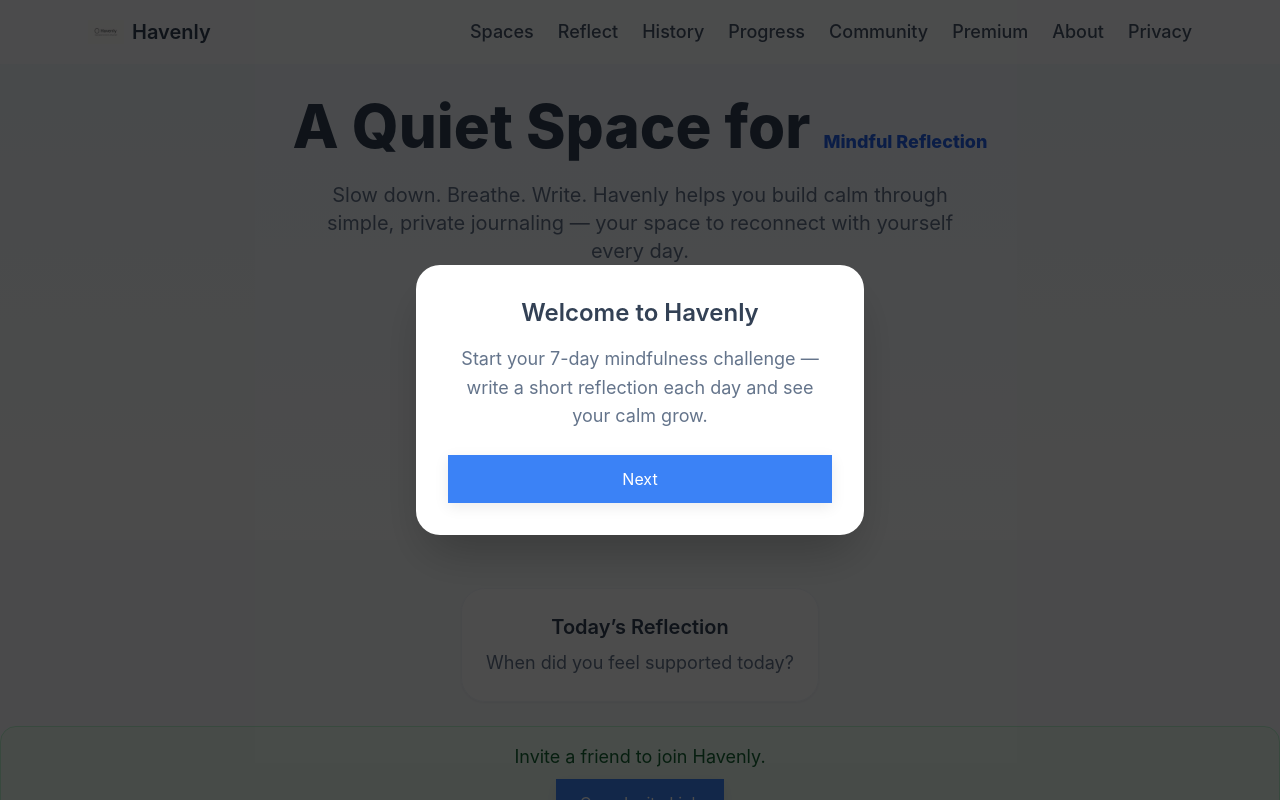
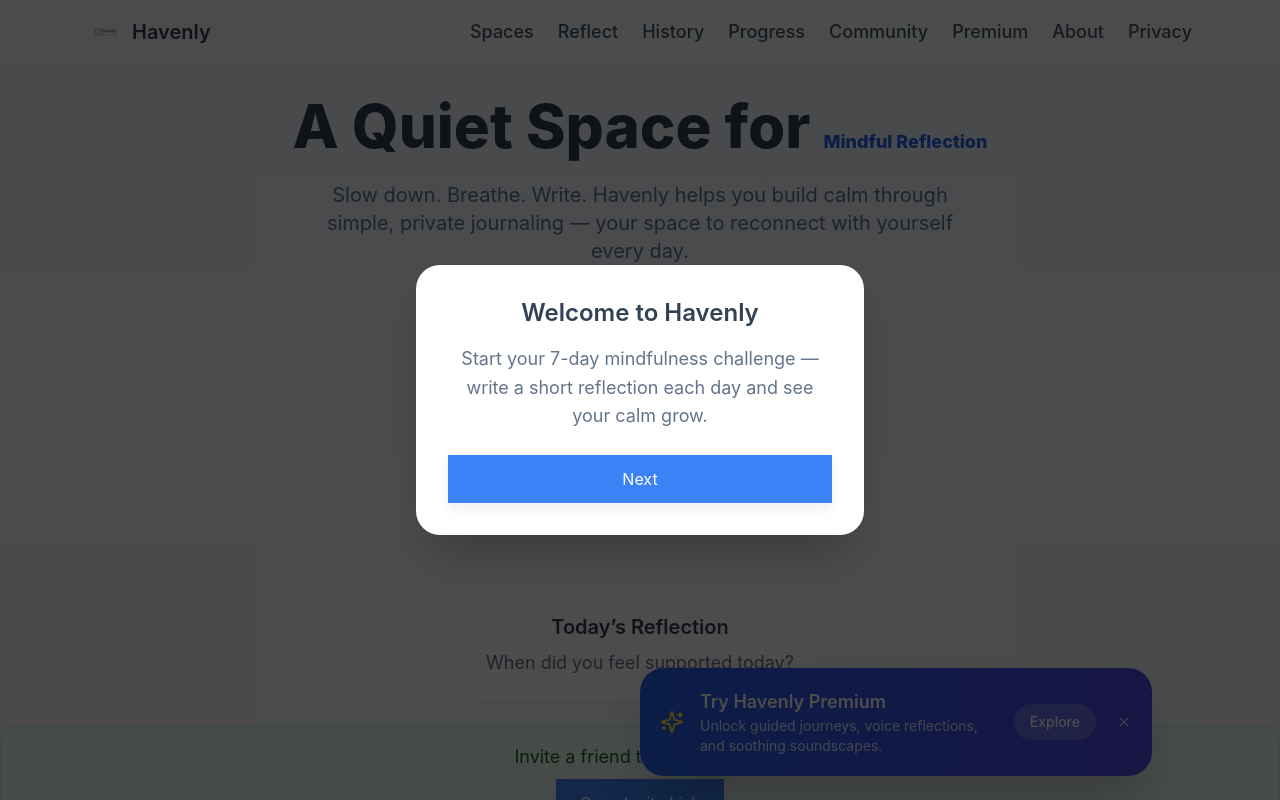
Before and after one commit to Khrboshi/havenly, a Next.js app: page / in a window 1280 px wide. Both pictures are taken after a click on the button "Close reminder". Shown: the top 800 px of the page. Built offline with nearby package versions, Linux system fonts and the light colour scheme.

Commit message:
Update PremiumNudge.jsx

```diff
--- a/components/PremiumNudge.jsx
+++ b/components/PremiumNudge.jsx
@@ -1,59 +1,61 @@
 "use client";
+
 import { useEffect, useState } from "react";
+import { motion, AnimatePresence } from "framer-motion";
 import Link from "next/link";
-import { motion } from "framer-motion";
+import { Sparkles, X } from "lucide-react";
 
 export default function PremiumNudge() {
-  const [show, setShow] = useState(false);
+  const [visible, setVisible] = useState(false);
 
   useEffect(() => {
-    if (typeof window === "undefined") return;
-
-    const reflections = JSON.parse(localStorage.getItem("reflections") || "[]");
-    const hasSeenNudge = localStorage.getItem("premiumNudgeSeen");
-
-    // Show nudge after 3 reflections, and only once
-    if (reflections.length >= 3 && !hasSeenNudge) {
-      setTimeout(() => setShow(true), 1500);
-      localStorage.setItem("premiumNudgeSeen", "true");
+    const lastDismissed = localStorage.getItem("premium_nudge_dismissed");
+    if (!lastDismissed) {
+      const timer = setTimeout(() => setVisible(true), 8000);
+      return () => clearTimeout(timer);
     }
   }, []);
 
-  if (!show) return null;
+  const handleDismiss = () => {
+    localStorage.setItem("premium_nudge_dismissed", Date.now());
+    setVisible(false);
+  };
 
   return (
-    <motion.div
-      initial={{ opacity: 0, y: 10 }}
-      animate={{ opacity: 1, y: 0 }}
-      transition={{ duration: 0.4 }}
-      className="fixed inset-0 flex items-center justify-center bg-black/40 z-50"
-    >
-      <div className="bg-white rounded-2xl shadow-xl p-8 max-w-sm text-center">
-        <h2 className="text-2xl font-semibold mb-2 text-slate-800">
-          Keep Going — You’re Growing 🌱
-        </h2>
-        <p className="text-slate-600 mb-6">
-          You’ve written several reflections! Havenly Premium helps you go deeper
-          with guided themes and voice reflections.
-        </p>
-
-        <div className="flex justify-center gap-4">
-          <button
-            onClick={() => setShow(false)}
-            className="btn-secondary"
-          >
-            Maybe Later
-          </button>
-
+    <AnimatePresence>
+      {visible && (
+        <motion.div
+          initial={{ y: 80, opacity: 0 }}
+          animate={{ y: 0, opacity: 1 }}
+          exit={{ y: 80, opacity: 0 }}
+          transition={{ duration: 0.4, ease: "easeOut" }}
+          className="fixed bottom-6 left-1/2 -translate-x-1/2 z-40
+                     max-w-lg w-[90%] sm:w-auto
+                     bg-gradient-to-r from-blue-600 to-indigo-600
+                     text-white shadow-2xl rounded-2xl p-4 sm:p-5 flex items-center gap-4 backdrop-blur-lg"
+        >
+          <Sparkles className="w-6 h-6 text-yellow-300 shrink-0" />
+          <div className="flex-1">
+            <h3 className="font-semibold text-base sm:text-lg">Try Havenly Premium</h3>
+            <p className="text-sm text-blue-100">
+              Unlock guided journeys, voice reflections, and soothing soundscapes.
+            </p>
+          </div>
           <Link
             href="/premium"
-            className="btn-primary"
-            onClick={() => setShow(false)}
+            className="bg-white/20 hover:bg-white/30 text-white text-sm font-medium px-4 py-2 rounded-full transition"
           >
-            Explore Premium
+            Explore
           </Link>
-        </div>
-      </div>
-    </motion.div>
+          <button
+            onClick={handleDismiss}
+            className="text-white/70 hover:text-white ml-1"
+            aria-label="Dismiss premium nudge"
+          >
+            <X className="w-4 h-4" />
+          </button>
+        </motion.div>
+      )}
+    </AnimatePresence>
   );
 }
```
